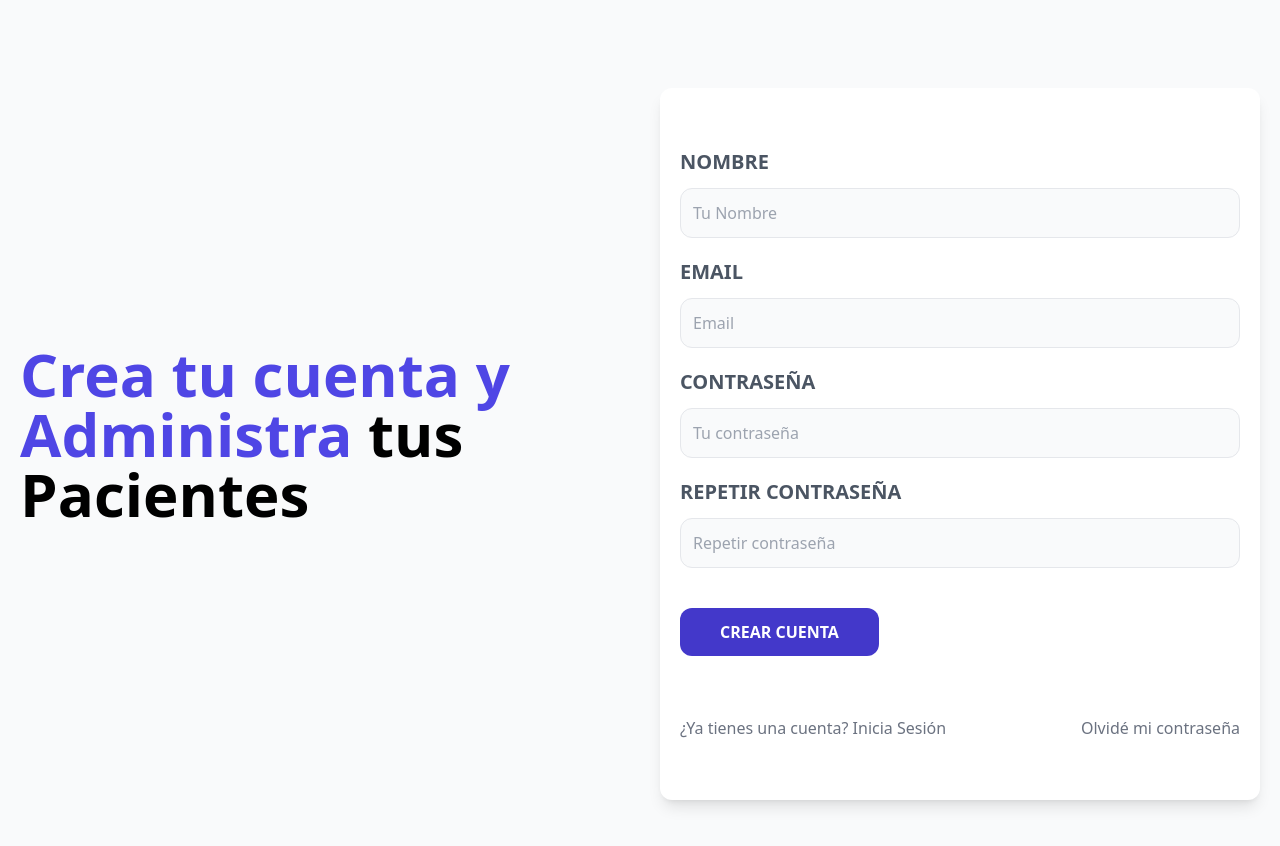
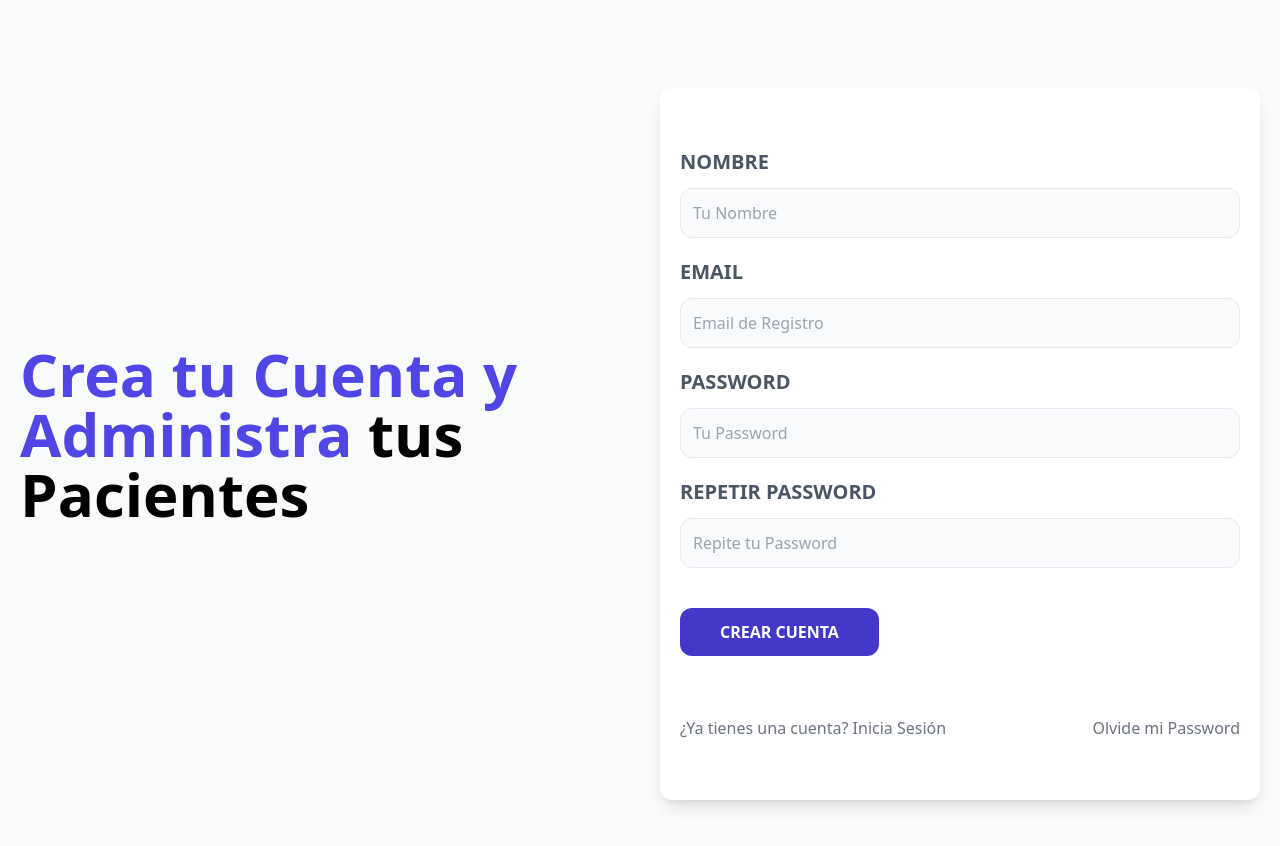
Before and after one commit to josefdzbeta/Review-Project, a React (Vite) app in the folder frontend/: page /registrar in a window 1280 px wide. Built offline with nearby package versions, Linux system fonts and the light colour scheme.

Commit message:
fixed server petition

```diff
--- a/frontend/src/paginas/Registrar.jsx
+++ b/frontend/src/paginas/Registrar.jsx
@@ -1,82 +1,235 @@
-import { Link } from "react-router-dom"
-import { useState } from "react";
-import axios from 'axios'
-import Alerta from "../components/Alerta";
+// import { Link } from "react-router-dom"
+// import { useState } from "react";
+// import clienteAxios from "../config/axios";
+// import Alerta from "../components/Alerta";
+// const Registrar = () => {
+
+//   const [nombre, setNombre] = useState('');
+//   const [email, setEmail] = useState('');
+//   const [password, setPassword] = useState('');
+//   const [repetirPassword, setRepetirPassword] = useState('');
+
+//   const [alerta, setAlerta] = useState({})
+
+//   const handleSubmit = async e => {
+//     e.preventDefault();
+//     if ([nombre, email, password, repetirPassword].includes('')) {
+//       setAlerta({ msg: 'Hay campos vacíos', error: true })
+//       return;
+//     }
+//     if (password !== repetirPassword) {
+//       setAlerta({ msg: 'Las contraseñas no son iguales', error: true })
+//       return;
+//     }
+//     if (password.length < 6) {
+//       setAlerta({ msg: 'Introduce un mínimo de 6 caracteres', error: true })
+//       return;
+//     }
+//     setAlerta({}); //Vaciamos alerta si no hay errores
+
+//     //Crear usuario en la API
+//     try {
+//       await clienteAxios.post('/veterinarios', { nombre, email, password }) //Creamos objeto con los valores del formulario
+//       setAlerta({
+//         msg: 'Usuario creado correctamente, revisa tu email',
+//         error: false
+//       });
+//     } catch (error) {
+//       setAlerta({
+//         msg: error.response.data.msg, //Obtener acceso a los mensajes que hemos declarado en el backend
+//         error: true
+//       })
+//     }
+//   }
+//   //Cargar el componente de manera condicional
+//   const { msg } = alerta
+
+//   return (
+//     <>
+//       <h1 className="text-indigo-600 font-black text-6xl">Crea tu cuenta y Administra <span className="text-black">tus Pacientes</span> </h1>
+//       <div className="mt-20 md:mt-5 shadow-lg px-5 py-10 rounded-xl bg-white">
+//         {msg && <Alerta alerta={alerta} />}
+//         <form onSubmit={handleSubmit}>
+//           <div className="my-5">
+//             <label className="uppercase text-gray-600 block text-xl font-bold">Nombre</label>
+//             <input type="text" placeholder="Tu Nombre" className="border w-full p-3 mt-3 bg-gray-50 rounded-xl" value={nombre} onChange={e => setNombre(e.target.value)} />
+//           </div>
+//           <div className="my-5">
+//             <label className="uppercase text-gray-600 block text-xl font-bold">Email</label>
+//             <input type="email" placeholder="Email" className="border w-full p-3 mt-3 bg-gray-50 rounded-xl" value={email} onChange={e => setEmail(e.target.value)} />
+//           </div>
+//           <div className="my-5">
+//             <label className="uppercase text-gray-600 block text-xl font-bold">Contraseña</label>
+//             <input type="password" placeholder="Tu contraseña" className="border w-full p-3 mt-3 bg-gray-50 rounded-xl" value={password} onChange={e => setPassword(e.target.value)} />
+//           </div>
+//           <div className="my-5">
+//             <label className="uppercase text-gray-600 block text-xl font-bold">Repetir contraseña</label>
+//             <input type="password" placeholder="Repetir contraseña" className="border w-full p-3 mt-3 bg-gray-50 rounded-xl" value={repetirPassword} onChange={e => setRepetirPassword(e.target.value)} />
+//           </div>
+//           <input type="submit" value="Crear Cuenta" className="bg-indigo-700 w-full py-3 px-10 rounded-xl text-white uppercase font-bold mt-5 hover:cursor-pointer hover:bg-indigo-800 md:w-auto" />
+
+//         </form>
+//         <nav className="mt-10 lg:flex lg:justify-between">
+//           <Link className="block text-center my-5 text-gray-500" to="/">¿Ya tienes una cuenta? Inicia Sesión</Link>
+//           <Link className="block text-center my-5 text-gray-500" to="/reset-password">Olvidé mi contraseña</Link>
+//         </nav>
+//       </div>
+//     </>
+//   )
+// }
+
+// export default Registrar
+import { useState } from 'react'
+import { Link } from 'react-router-dom'
+import Alerta from '../components/Alerta';
+import clienteAxios from '../config/axios';
+
 const Registrar = () => {
-
-  const [nombre, setNombre] = useState('');
-  const [email, setEmail] = useState('');
-  const [password, setPassword] = useState('');
-  const [repetirPassword, setRepetirPassword] = useState('');
+    const [ nombre, setNombre ] = useState('')
+    const [ email, setEmail ] = useState('')
+    const [ password, setPassword ] = useState('')
+    const [ repetirPassword, setRepetirPassword ] = useState('')
 
     const [alerta, setAlerta] = useState({})
 
     const handleSubmit = async e => {
         e.preventDefault();
-    if ([nombre, email, password, repetirPassword].includes('')) {
-      setAlerta({ msg: 'Hay campos vacíos', error: true })
+
+        if([nombre, email, password, repetirPassword].includes('')) {
+            setAlerta({ msg: 'Hay campos vacios', error: true })
             return;
         }
-    if (password !== repetirPassword) {
-      setAlerta({ msg: 'Las contraseñas no son iguales', error: true })
-      return;
+
+        if(password !== repetirPassword) {
+            setAlerta({ msg: 'Los Password no son iguales', error: true })
+            return
         }
-    if (password.length < 6) {
-      setAlerta({ msg: 'Introduce un mínimo de 6 caracteres', error: true })
-      return;
+
+        if(password.length < 6) {
+            setAlerta({ msg: 'El Password es muy corto, agrega minimo 6 caracteres', error: true })
+            return
         }
-    setAlerta({}); //Vaciamos alerta si no hay errores
 
-    //Crear usuario en la API
+        setAlerta({})
+
+        // Crear el usuario en la api
         try {
-      const url = `http://localhost:4000/api/veterinarios`
-      await axios.post(url, { nombre, email, password }) //Creamos objeto con los valores del formulario
+            await clienteAxios.post('/veterinarios', { nombre, email, password })
             setAlerta({
-        msg: 'Usuario creado correctamente, revisa tu email',
+                msg: 'Creado Correctamente, revisa tu email',
                 error: false
-      });
+            })
         } catch (error) {
             setAlerta({
-        msg: error.response.data.msg, //Obtener acceso a los mensajes que hemos declarado en el backend
+                msg: error.response.data.msg,
                 error: true
             })
         }
+
     }
-  //Cargar el componente de manera condicional
-  const { msg } = alerta
+
+    const { msg } = alerta
 
     return (
         <>
-      <h1 className="text-indigo-600 font-black text-6xl">Crea tu cuenta y Administra <span className="text-black">tus Pacientes</span> </h1>
-      <div className="mt-20 md:mt-5 shadow-lg px-5 py-10 rounded-xl bg-white">
-        {msg && <Alerta alerta={alerta} />}
-        <form onSubmit={handleSubmit}>
+            <div>
+                <h1 className="text-indigo-600 font-black text-6xl">
+                    Crea tu Cuenta y Administra {""}
+                    <span className="text-black">tus Pacientes</span>
+                </h1>
+            </div>
+
+            <div className='mt-20 md:mt-5 shadow-lg px-5 py-10 rounded-xl bg-white'>
+
+                { msg && <Alerta
+                    alerta={alerta}
+                />}
+                <form
+                    onSubmit={handleSubmit}
+                >
                     <div className="my-5">
-            <label className="uppercase text-gray-600 block text-xl font-bold">Nombre</label>
-            <input type="text" placeholder="Tu Nombre" className="border w-full p-3 mt-3 bg-gray-50 rounded-xl" value={nombre} onChange={e => setNombre(e.target.value)} />
+                        <label
+                            className="uppercase text-gray-600 block text-xl font-bold"
+                        >
+                            Nombre
+                        </label>
+                        <input
+                            type="text"
+                            placeholder="Tu Nombre"
+                            className="border w-full p-3 mt-3 bg-gray-50 rounded-xl"
+                            value={nombre}
+                            onChange={ e => setNombre(e.target.value)}
+                        />
                     </div>
+
                     <div className="my-5">
-            <label className="uppercase text-gray-600 block text-xl font-bold">Email</label>
-            <input type="email" placeholder="Email" className="border w-full p-3 mt-3 bg-gray-50 rounded-xl" value={email} onChange={e => setEmail(e.target.value)} />
+                        <label
+                            className="uppercase text-gray-600 block text-xl font-bold"
+                        >
+                            Email
+                        </label>
+                        <input
+                            type="email"
+                            placeholder="Email de Registro"
+                            className="border w-full p-3 mt-3 bg-gray-50 rounded-xl"
+                            value={email}
+                            onChange={ e => setEmail(e.target.value)}
+                        />
                     </div>
+
                     <div className="my-5">
-            <label className="uppercase text-gray-600 block text-xl font-bold">Contraseña</label>
-            <input type="password" placeholder="Tu contraseña" className="border w-full p-3 mt-3 bg-gray-50 rounded-xl" value={password} onChange={e => setPassword(e.target.value)} />
+                        <label
+                            className="uppercase text-gray-600 block text-xl font-bold"
+                        >
+                            Password
+                        </label>
+                        <input
+                            type="password"
+                            placeholder="Tu Password"
+                            className="border w-full p-3 mt-3 bg-gray-50 rounded-xl"
+                            value={password}
+                            onChange={ e => setPassword(e.target.value)}
+                        />
                     </div>
+
                     <div className="my-5">
-            <label className="uppercase text-gray-600 block text-xl font-bold">Repetir contraseña</label>
-            <input type="password" placeholder="Repetir contraseña" className="border w-full p-3 mt-3 bg-gray-50 rounded-xl" value={repetirPassword} onChange={e => setRepetirPassword(e.target.value)} />
+                        <label
+                            className="uppercase text-gray-600 block text-xl font-bold"
+                        >
+                            Repetir Password
+                        </label>
+                        <input
+                            type="password"
+                            placeholder="Repite tu Password"
+                            className="border w-full p-3 mt-3 bg-gray-50 rounded-xl"
+                            value={repetirPassword}
+                            onChange={ e => setRepetirPassword(e.target.value)}
+                        />
                     </div>
-          <input type="submit" value="Crear Cuenta" className="bg-indigo-700 w-full py-3 px-10 rounded-xl text-white uppercase font-bold mt-5 hover:cursor-pointer hover:bg-indigo-800 md:w-auto" />
+
+
+                    <input
+                        type="submit"
+                        value="Crear Cuenta"
+                        className="bg-indigo-700 w-full py-3 px-10 rounded-xl text-white uppercase font-bold mt-5 hover:cursor-pointer hover:bg-indigo-800 md:w-auto "
+                    />
 
                 </form>
-        <nav className="mt-10 lg:flex lg:justify-between">
-          <Link className="block text-center my-5 text-gray-500" to="/">¿Ya tienes una cuenta? Inicia Sesión</Link>
-          <Link className="block text-center my-5 text-gray-500" to="/reset-password">Olvidé mi contraseña</Link>
+
+                <nav className='mt-10 lg:flex lg:justify-between'>
+                    <Link
+                        className='block text-center my-5 text-gray-500'
+                        to="/">¿Ya tienes una cuenta? Inicia Sesión</Link >
+                    <Link
+                        className='block text-center my-5 text-gray-500'
+                        to="/olvide-password">Olvide mi Password</Link >
                 </nav>
+
             </div>
+
+
         </>
     )
-}
+  };
 
-export default Registrar
+  export default Registrar;
```
Lines whose indentation alone changed are shown as unchanged.
